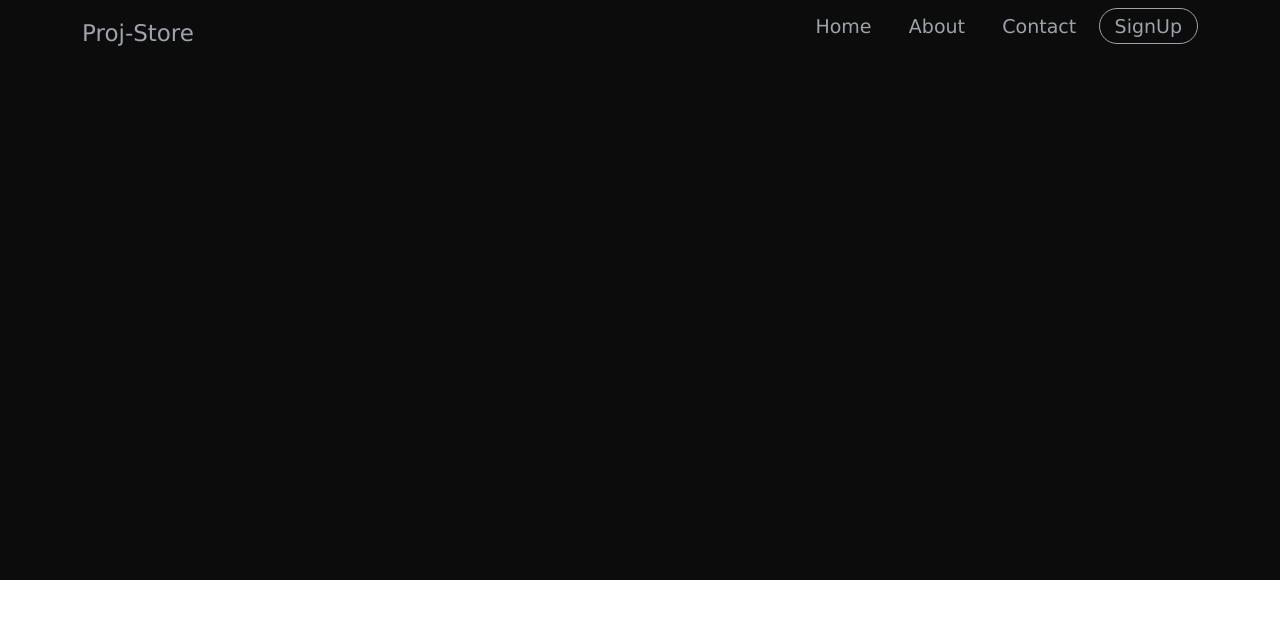
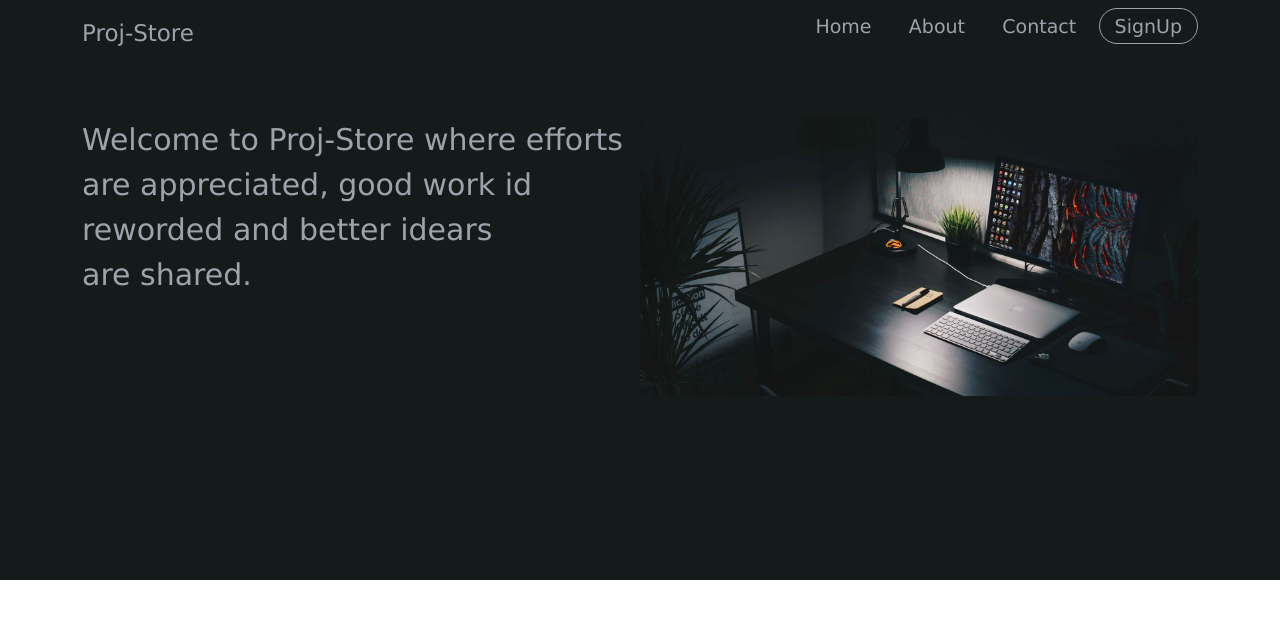
Before and after one commit to uhuru-rawlings/proj-Store, a Django app: page / in a window 1280 px wide. Shown: the top 619 px of the page. Run offline with Django 3.2, Linux system fonts and the light colour scheme.

Commit message:
created landing page

```diff
--- a/static/css/style.css
+++ b/static/css/style.css
@@ -2,7 +2,8 @@
     font-family: Verdana, Geneva, Tahoma, sans-serif;
 }
 .home_page{
-    background-color: #0C0C0C;
+    /* background-color: #0C0C0C; */
+    background-color: #151B1B;
     height: 580px;
     position: absolute;
     top: 0;
@@ -33,6 +34,17 @@
 }
 .navbar .signup{
     border:1px solid #9DA2AB;
-    /* padding: 7px 15px 7px 15px; */
     border-radius: 20px;
 }
+.welcome_texts{
+    display: flex;
+    flex-wrap: wrap;
+    margin-top: 50px;
+}
+.welcome_texts .texts, .welcome_texts .images{
+    width: 50%;
+}
+.welcome_texts .texts{
+    font-size: 30px;
+    color: #9DA2AB;
+}
--- a/templates/index.html
+++ b/templates/index.html
@@ -25,6 +25,25 @@
             </div>
         </div>
         <!-- endnav -->
+       <div class="container">
+            <div class="welcome_texts">
+                <div class="texts">
+                    <p>Welcome to Proj-Store where efforts <br> are appreciated, good work  id <br> reworded and better idears <br> are shared.</p>
+                </div>
+                <div class="images">
+                    <img src="../static/bgimages/welcome.jpeg" width="100%" height="100%" alt="">
+                </div>
+            </div>
+       </div>
+    </div>
+    <div class="container">
+        <div class="projects_samples">
+            <div class="project_containers">
+                <div class="images">
+                    <img src="" alt="">
+                </div>
+            </div>
+        </div>
     </div>
 </body>
 <script src="https://cdn.jsdelivr.net/npm/@popperjs/core@2.9.2/dist/umd/popper.min.js" integrity="sha384-IQsoLXl5PILFhosVNubq5LC7Qb9DXgDA9i+tQ8Zj3iwWAwPtgFTxbJ8NT4GN1R8p" crossorigin="anonymous"></script>
```
Also changed, not shown: static/bgimages/bgs.jpg (added), static/bgimages/design1.jpeg (added), static/bgimages/design2.jpeg (added), static/bgimages/design3.jpeg (added), static/bgimages/design4.jpeg (added), static/bgimages/design5.jpeg (added), static/bgimages/design6.jpeg (added), static/bgimages/design7.jpeg (added), static/bgimages/welcome.jpeg (added).
